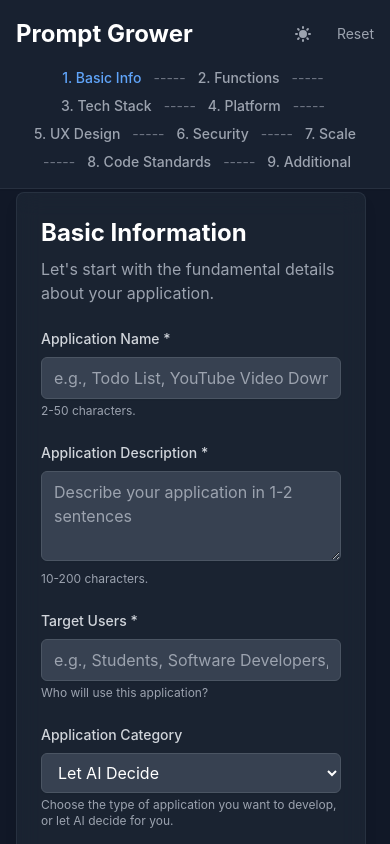
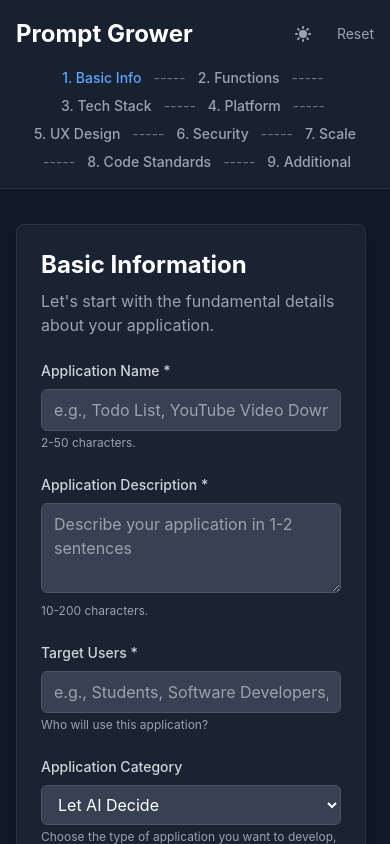
Before and after one commit to XujunNoahWang/promptgrower, a React (Vite) app: page /step/1 in a window 390 px wide. Shown: the top 844 px of the page. Built offline with nearby package versions, Linux system fonts and the light colour scheme.

Commit message:
fix: final mobile top padding adjustment to pt-56 - Increase mobile top padding to pt-56 (224px) for optimal spacing - Ensures header and form content have adequate separation on mobile devices

```diff
--- a/src/App.tsx
+++ b/src/App.tsx
@@ -143,7 +143,7 @@ const App: React.FC = () => {
           </header>
 
           {/* Main Content */}
-          <main className="max-w-7xl mx-auto px-4 sm:px-6 lg:px-8 py-8 pt-48 sm:pt-32">
+          <main className="max-w-7xl mx-auto px-4 sm:px-6 lg:px-8 py-8 pt-56 sm:pt-32">
             {showPreview ? (
               <div className="max-w-4xl mx-auto">
                 <PreviewPane
```
